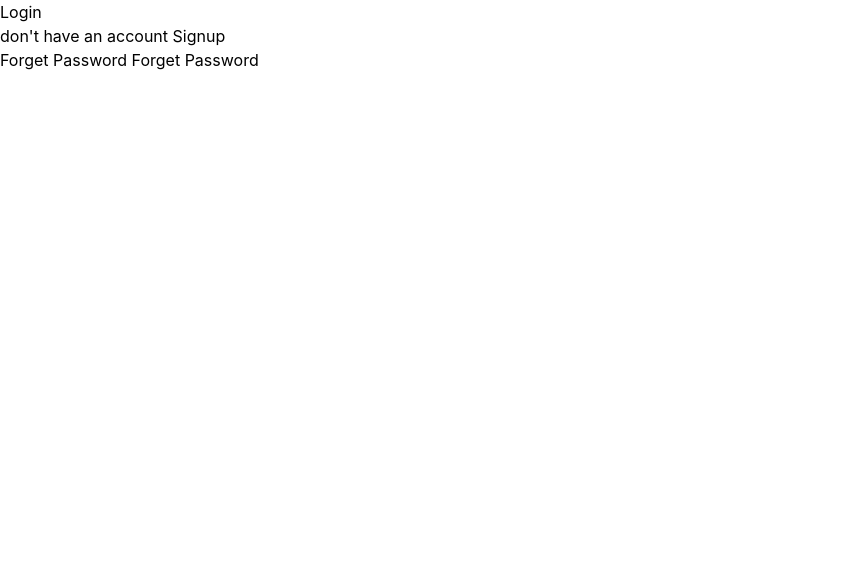
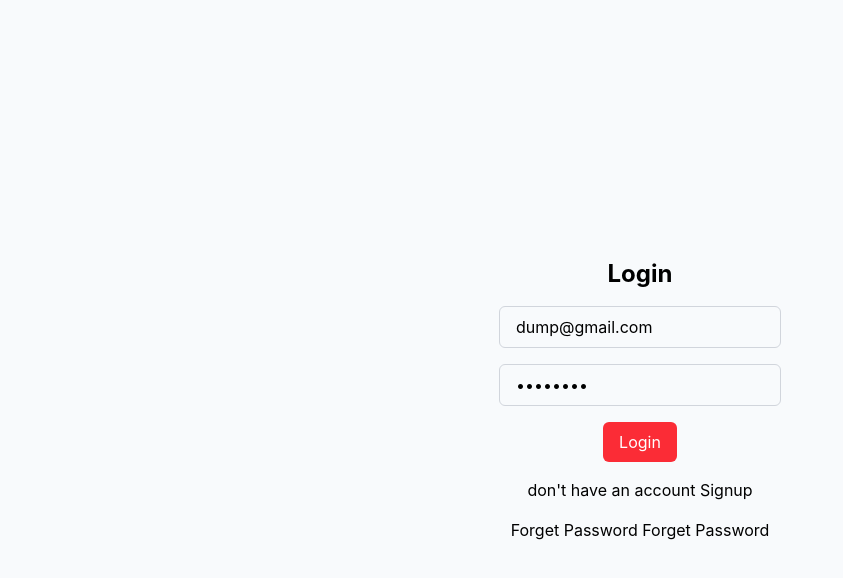
Before and after one commit to ayushi-309/InkFlow, a React (Vite) app in the folder frontend/: page /login in a window 1280 px wide. Shown: the top 578 px of the page, without its empty margins (0-843 px from the left). Built offline with nearby package versions, Linux system fonts and the light colour scheme.

Commit message:
Created CMS page with Login Reistrict

```diff
--- a/frontend/src/pages/Authentication/Auth Pages/Login.jsx
+++ b/frontend/src/pages/Authentication/Auth Pages/Login.jsx
@@ -1,9 +1,15 @@
-import { Link } from "react-router-dom";
+import { Link, useNavigate } from "react-router-dom";
 
 const Login = () => {
+  const navigate = useNavigate();
   return (
-    <div>
-      Login
+    <div className="flex flex-col gap-4 items-center justify-center h-screen bg-slate-50">
+      <h1 className="text-2xl font-bold">Login</h1>
+      <input value="dump@gmail.com" className="border border-gray-300 px-4 py-2 rounded-md" type="text" placeholder="Email" />
+      <input value="password" className="border border-gray-300 px-4 py-2 rounded-md" type="password" placeholder="Password" />
+      <button className="bg-red-500 text-white px-4 py-2 rounded-md" onClick={() => navigate("/dashboard")}>
+        Login
+      </button>
       <p>
         don't have an account <Link to={"/signup"}>Signup</Link>
       </p>
--- /dev/null
+++ b/frontend/src/pages/CMS/CMS Pages/Categories.jsx
@@ -0,0 +1,9 @@
+
+
+const Categories = () => {
+  return (
+    <div>Categories</div>
+  )
+}
+
+export default Categories
--- /dev/null
+++ b/frontend/src/pages/CMS/CMS Pages/Dashboard.jsx
@@ -0,0 +1,20 @@
+import { Link, useNavigate } from "react-router-dom";
+
+const Dashboard = () => {
+  const navigate = useNavigate();
+  return (
+    <div className="flex gap-4 p-5">
+      <button onClick={() => navigate("/posts")} className="bg-red-500 text-white px-4 py-2 rounded-md">
+        Posts
+      </button>
+      <button onClick={() => navigate("/categories")} className="bg-red-500 text-white px-4 py-2 rounded-md">
+        Categories
+      </button>
+      <button onClick={() => navigate("/user")} className="bg-red-500 text-white px-4 py-2 rounded-md">
+        User
+      </button>
+    </div>
+  );
+}
+
+export default Dashboard
--- /dev/null
+++ b/frontend/src/pages/CMS/CMS Pages/Posts.jsx
@@ -0,0 +1,8 @@
+
+
+
+const Posts = () => {
+  return <div>Posts</div>;
+};
+
+export default Posts;
--- /dev/null
+++ b/frontend/src/pages/CMS/CMS Pages/User.jsx
@@ -0,0 +1,9 @@
+
+
+const User = () => {
+  return (
+    <div>User</div>
+  )
+}
+
+export default User
--- /dev/null
+++ b/frontend/src/pages/CMS/CMS_Controler.jsx
@@ -0,0 +1,12 @@
+import { useState } from "react";
+import { Outlet, Navigate } from "react-router-dom";
+
+const CMS_Controler = () => {
+  const [isCMSLoggedIn, setIsCMSLoggedIn] = useState(false);
+
+  return (
+    <>{ isCMSLoggedIn ? <Outlet /> : <Navigate to="/login" replace /> }</>
+  );
+};
+
+export default CMS_Controler
--- a/frontend/src/pages/index.js
+++ b/frontend/src/pages/index.js
@@ -4,5 +4,22 @@ import Login from "./Authentication/Auth Pages/Login.jsx";
 import Signup from "./Authentication/Auth Pages/Signup.jsx";
 import ForgetPassword from "./Authentication/Auth Pages/ForgetPassword.jsx";
 import AuthControler from "./Authentication/AuthControler.jsx";
+import Dashboard from "./CMS/CMS Pages/Dashboard.jsx";
+import Posts from "./CMS/CMS Pages/Posts.jsx";
+import Categories from "./CMS/CMS Pages/Categories.jsx";
+import User from "./CMS/CMS Pages/User.jsx";
+import CMS_Controler from "./CMS/CMS_Controler.jsx";
 
-export { Home, BlogDetail, Login, Signup, ForgetPassword, AuthControler };
+export {
+  Home,
+  BlogDetail,
+  Login,
+  Signup,
+  ForgetPassword,
+  AuthControler,
+  Dashboard,
+  Posts,
+  Categories,
+  User,
+  CMS_Controler,
+};
```
Also changed, not shown: frontend/src/main.jsx (+27 -0 lines).
